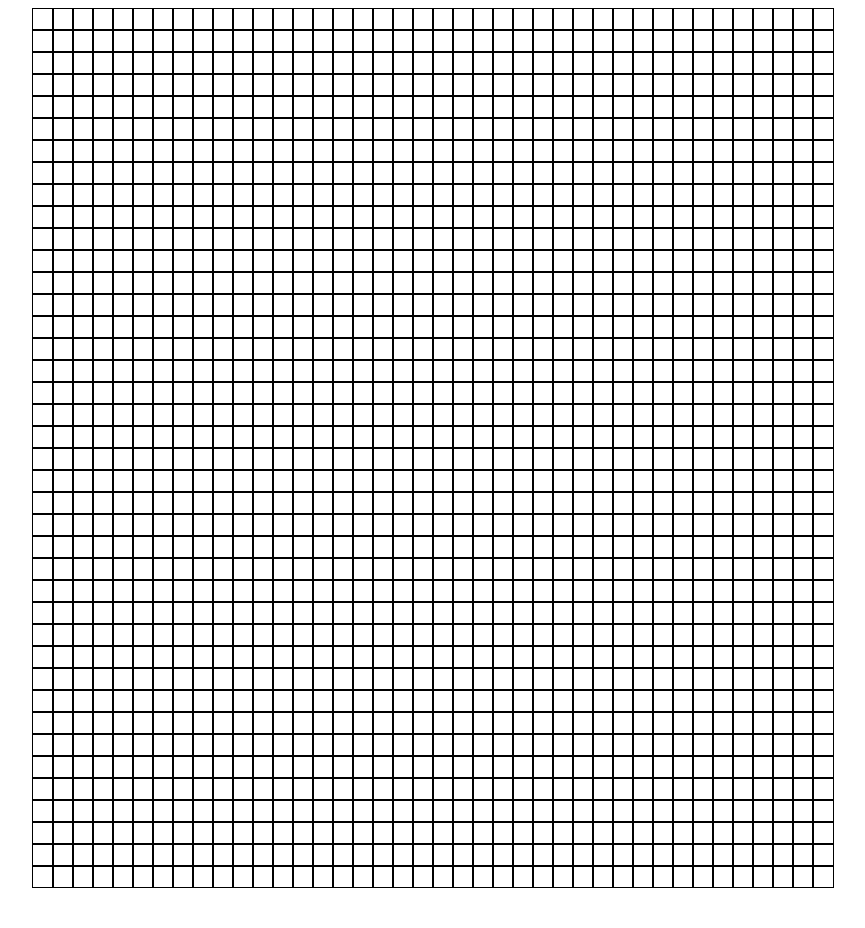
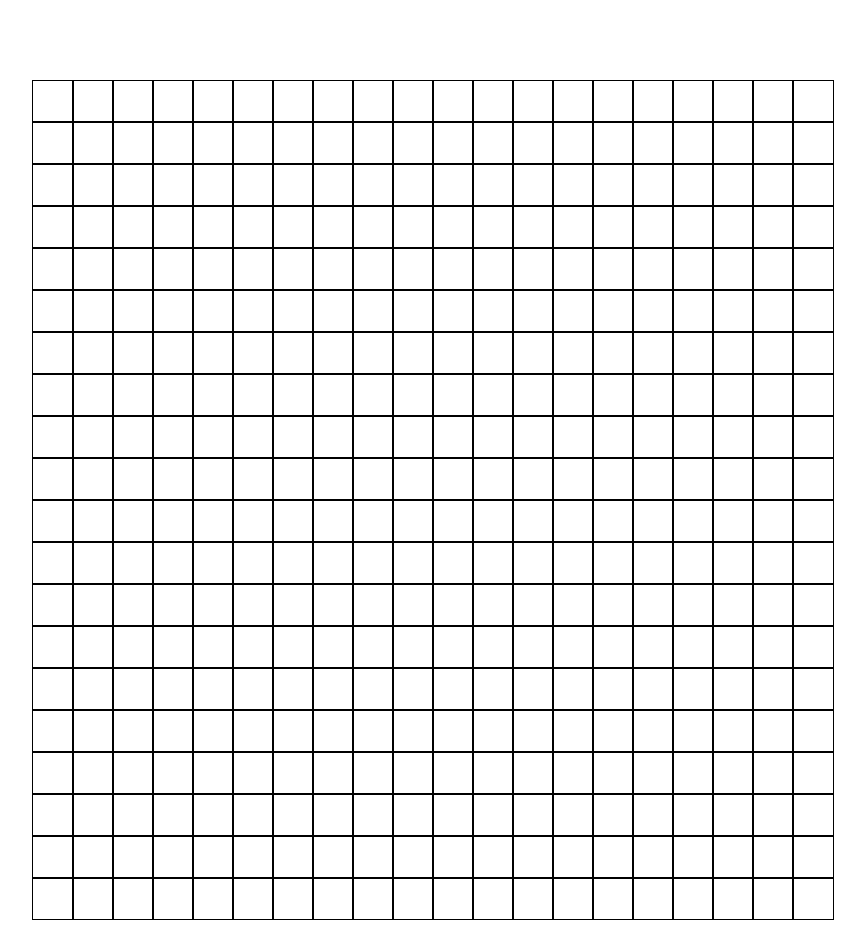
Before and after one commit to xandora/Etch-a-Sketch, a plain HTML site: page index.html in a window 1280 px wide. Shown: the whole page, without its empty margins (208-1073 px from the left). Before the commit the page ends 896 px from the top, so only its background shows below. Drawn offline with Linux system fonts and the light colour scheme.

Commit message:
update to always be 800px wide

```diff
--- a/index.html
+++ b/index.html
@@ -7,8 +7,9 @@
 </head>
 <body>
     <script>
-        const gridSize = 40;
-        const cellSize = 20;
+        const gridWidth = 800;
+        const cellSize = 40;
+        const gridSize = gridWidth / cellSize;
         const container = document.createElement("div");
 
         function randoColour() {
@@ -30,8 +31,8 @@
                 container.append(cell);
                 }
             }
-            container.style.margin = "auto";
-            container.style.width = (gridSize * cellSize) + "px";
+            container.style.margin = "10vh auto auto auto";
+            container.style.width = (gridWidth) + "px";
             container.style.gridTemplateColumns = "repeat(" + gridSize + ", " + cellSize +"px)";
             container.style.display = "grid";
             document.body.appendChild(container);
```
